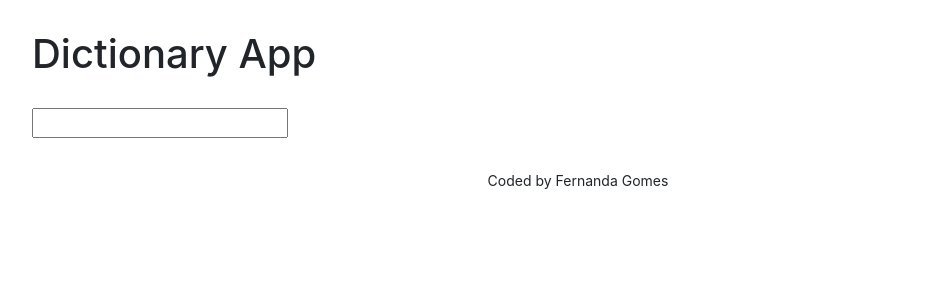
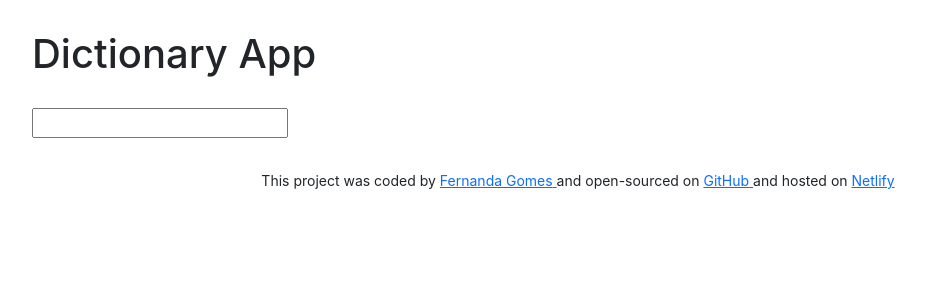
Before and after one commit to FernandaSGomes/dictionary--project, a React (Create React App) app: page / in a window 1280 px wide. Shown: the top 300 px of the page, without its empty margins (62-987 px from the left). Built offline with nearby package versions, Linux system fonts and the light colour scheme.

Commit message:
Updated footer

```diff
--- a/src/App.js
+++ b/src/App.js
@@ -12,7 +12,35 @@ export default function App() {
           <Dictionary />
         </main>
         <footer className="App-footer">
-          <small>Coded by Fernanda Gomes</small>
+          <small>
+            This project was coded by {""}
+            <a
+              href="https://the-dictionary-project.netlify.app"
+              target="_blank"
+              rel="noopener noreferrer"
+            >
+              {" "}
+              Fernanda Gomes{" "}
+            </a>{" "}
+            and open-sourced on{" "}
+            <a
+              href="https://github.com/FernandaSGomes/dictionary--project"
+              target="_blank"
+              rel="noopener noreferrer"
+            >
+              {" "}
+              GitHub{" "}
+            </a>{" "}
+            and hosted on{" "}
+            <a
+              href="https://the-dictionary-project.netlify.app"
+              target="_blank"
+              rel="noopener noreferrer"
+            >
+              {" "}
+              Netlify{" "}
+            </a>
+          </small>
         </footer>
       </div>
     </div>
```
